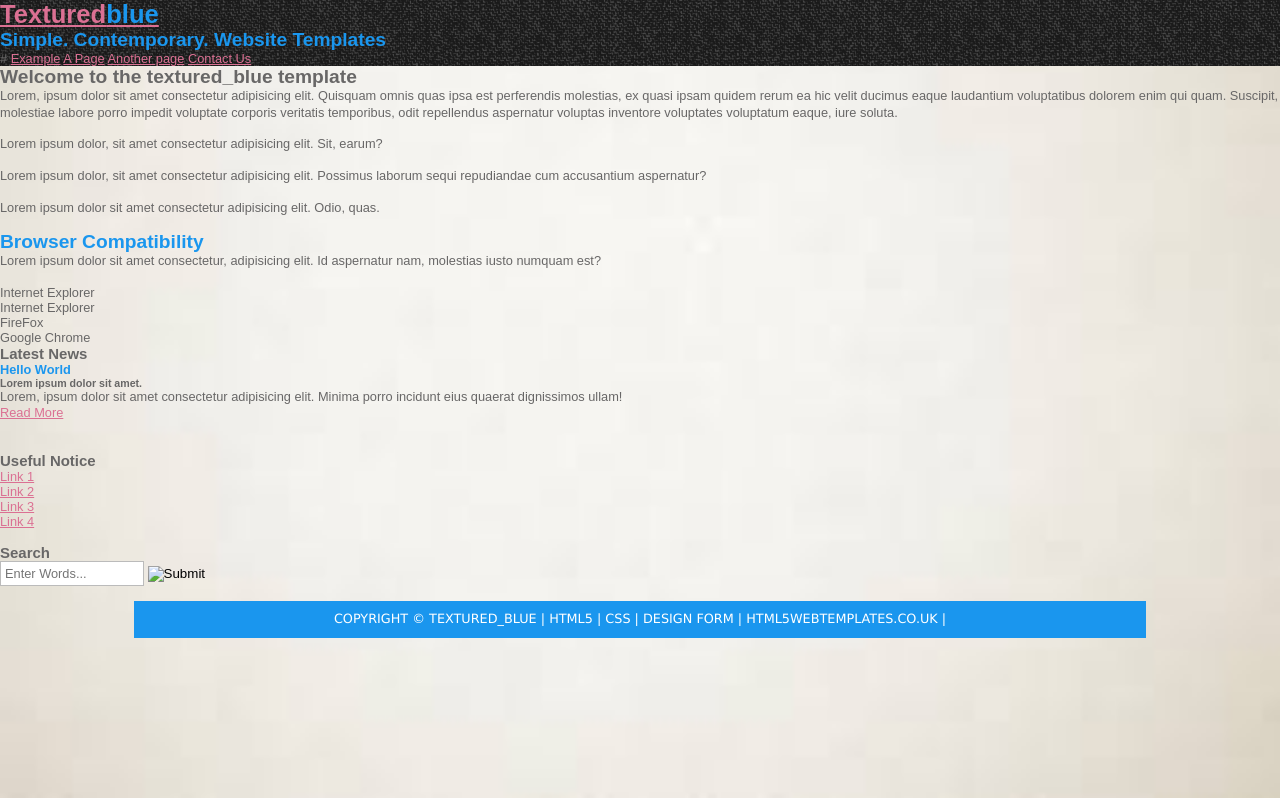
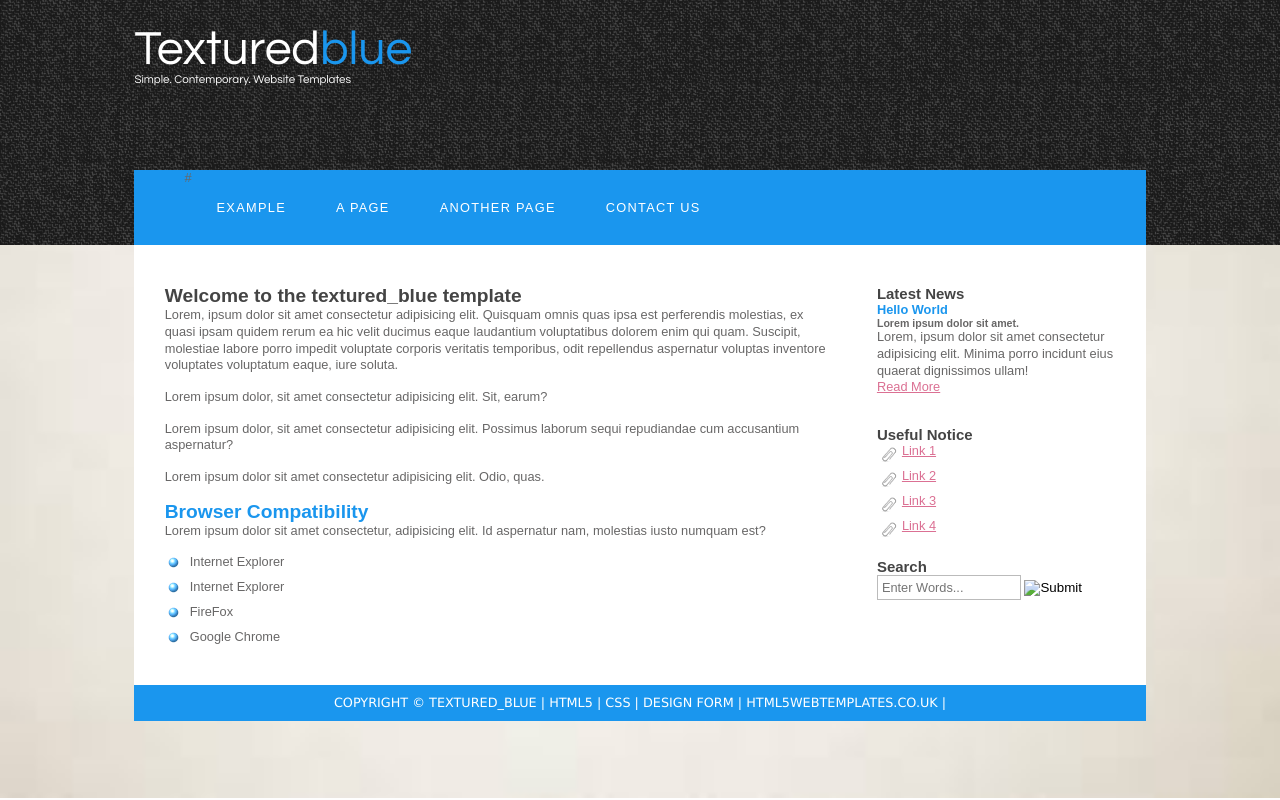
Before and after one commit to agrawalanuj18/Asper-trelloproject, a plain HTML site: page index.html in a window 1280 px wide. Drawn offline with Linux system fonts and the light colour scheme.

Commit message:
Update style.css

```diff
--- a/style.css
+++ b/style.css
@@ -25,12 +25,13 @@ body {
     margin-bottom: 20px;
   }
 
+
   a {
     color: palevioletred;
   }
 
-  #logo,
-  #tab {
+  #first,
+  #nav {
     margin-left: auto;
     margin-right: auto;
   }
@@ -39,25 +40,25 @@ body {
     background: url(assets/HeaderBg.png);
   }
 
-  #logo {
+  #first {
     position: relative;
     top: 25px;
     width: 79vw;
     height: 170px;
   }
 
-  #logo h1,
-  #logo h2 {
+  #first h1,
+  #first h2 {
     font: normal 3rem "century gothic", arial, sans-serif;
     color: white;
     margin: 0;
   }
 
-  #logo h2 {
+  #first h2 {
     font-size: 90%;
   }
 
-  #logo a {
+  #first a {
     text-decoration: none;
     color: white;
   }
@@ -68,14 +69,14 @@ body {
     color: #1a96ee;
   }
 
-  #tab {
+  #nav {
     display: flex;
     flex-flow: wrap;
     width: 79vw;
     background: #1a96ee;
   }
 
-  #tab a {
+  #nav a {
     letter-spacing: 0.1em;
     display: block;
     color: white;
@@ -86,43 +87,43 @@ body {
   }
 
   .active,
-  #tab a:hover {
+  #nav a:hover {
     background: #0d598e;
   }
 
-  #maincontent {
+  #main {
     display: flex;
     width: 79vw;
     margin: 0 auto 0 auto;
     background: white;
   }
 
-  #maincontent h1,
-  .rightcontent h3 {
+  #main h1,
+  .right h3 {
     color: rgb(68, 68, 68);
   }
 
-  .leftcontent {
+  .left {
     text-align: left;
     width: 71%;
     padding: 3%;
     padding-top: 4%;
   }
 
-  .leftcontent ul li {
+  .left ul li {
     list-style-type: none;
     background: url(assets/bullet.png) no-repeat;
     margin: 0 0 6px 0;
     padding: 0 0 4px 25px;
   }
 
-  .rightcontent {
+  .right {
     width: 27%;
     padding: 1.5%;
     padding-top: 4%;
   }
 
-  .rightcontent ul li {
+  .right ul li {
     list-style-type: none;
     background: url(assets/link.png) no-repeat;
     margin: 0 0 6px 0;
```
